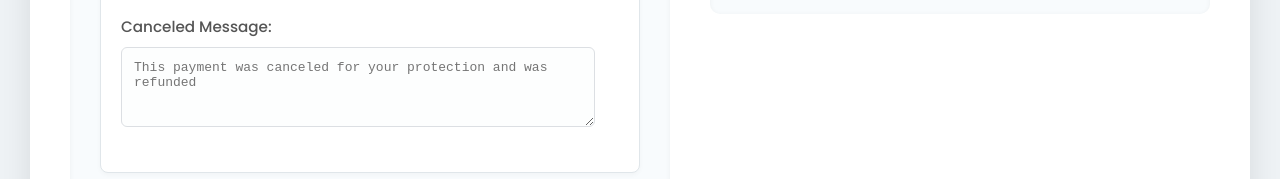
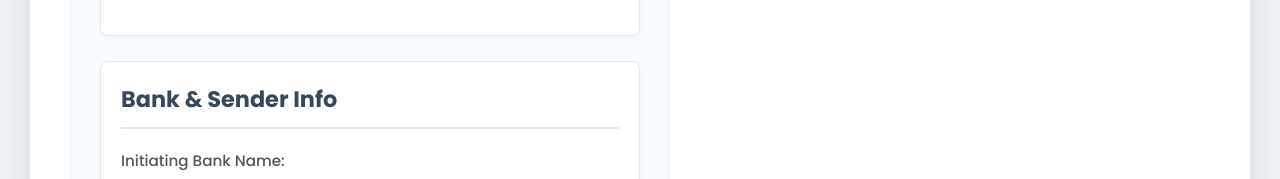
Before and after one commit to bobbykesh/Payment_generator, a plain HTML site: page index.html in a window 1280 px wide. Shown: the part 1034-1213 px from the top of the page. Drawn offline with Linux system fonts and the light colour scheme.

Commit message:
index.html

```diff
--- a/index.html
+++ b/index.html
@@ -30,7 +30,7 @@
                         <input type="file" id="profile_image" accept="image/*">
                         <small>Will be used in place of the red circle/initial.</small>
                     </div>
-                    </div>
+                </div>
 
                 <div class="form-section">
                     <h2>Payment Details</h2>
@@ -52,11 +52,7 @@
                         </select>
                     </div>
 
-                    <div class="form-group" id="statusMessageGroup">
-                        <label for="status_message">Canceled Message:</label>
-                        <textarea id="status_message" name="status_message" rows="3" placeholder="This payment was canceled for your protection and was refunded"></textarea>
                     </div>
-                </div>
 
                 <div class="form-section">
                     <h2>Bank & Sender Info</h2>
```
